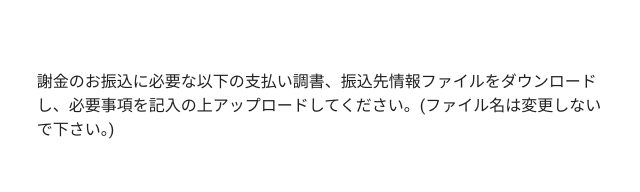
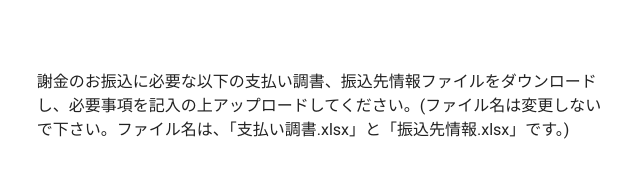
Before and after one commit to inoue0124/experiment-web, a Nuxt app in the folder front/: page /transfer/1 in a window 1280 px wide. Shown: the part 126-318 px from the top of the page, without its empty margins (319-959 px from the left). Built offline with nearby package versions, Linux system fonts and the light colour scheme; no server answers; what vue2-editor would draw is missing.

Commit message:
Update instructions for file uploads in transfer page

```diff
--- a/front/pages/transfer/_id.vue
+++ b/front/pages/transfer/_id.vue
@@ -6,7 +6,7 @@
       <h1 class="mb-16">振り込み情報</h1>
 
       <p style="text-align: left">
-        謝金のお振込に必要な以下の支払い調書、振込先情報ファイルをダウンロードし、必要事項を記入の上アップロードしてください。(ファイル名は変更しないで下さい。)
+        謝金のお振込に必要な以下の支払い調書、振込先情報ファイルをダウンロードし、必要事項を記入の上アップロードしてください。(ファイル名は変更しないで下さい。ファイル名は、「支払い調書.xlsx」と「振込先情報.xlsx」です。)
       </p>
 
       <h3 class="mt-16" align="left">支払い調書</h3>
```
